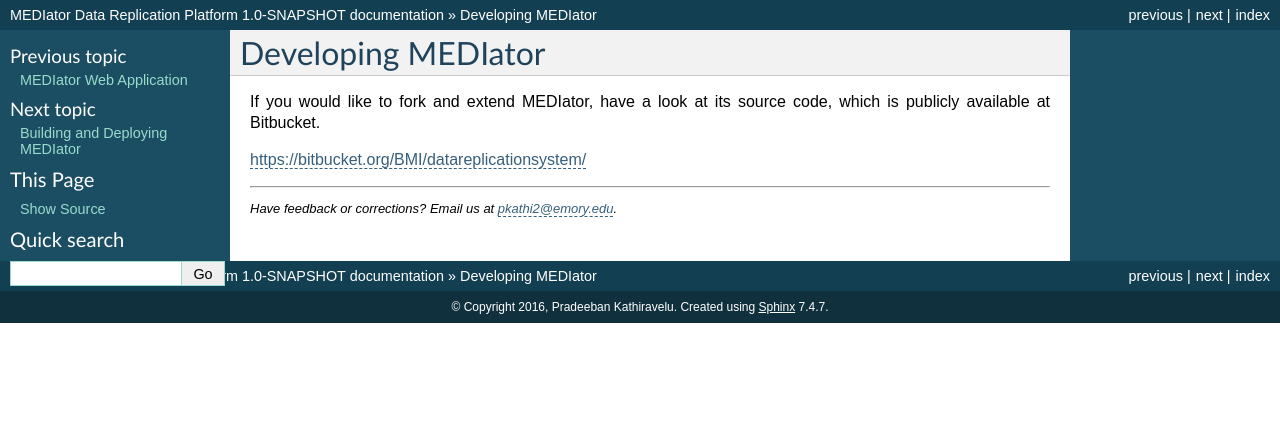
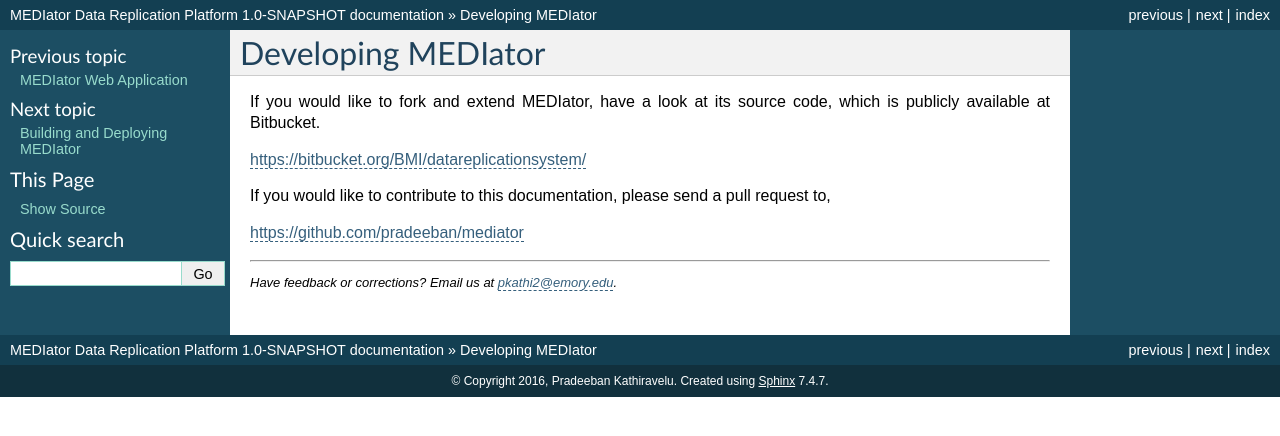
Before and after one commit to pradeeban/mediator, a Sphinx documentation site: the page built from docs/source/sections/Development.rst, in a window 1280 px wide. Shown: the top 436 px of the page. Built offline with Sphinx 7.4.7, drawn with Linux system fonts in a browser that asks for light colours.

Commit message:
Link to the documentation github repository.

```diff
--- a/docs/source/sections/Development.rst
+++ b/docs/source/sections/Development.rst
@@ -5,3 +5,8 @@
 If you would like to fork and extend MEDIator, have a look at its source code, which is publicly available at Bitbucket.
 
 https://bitbucket.org/BMI/datareplicationsystem/
+
+
+If you would like to contribute to this documentation, please send a pull request to,
+
+https://github.com/pradeeban/mediator
```
